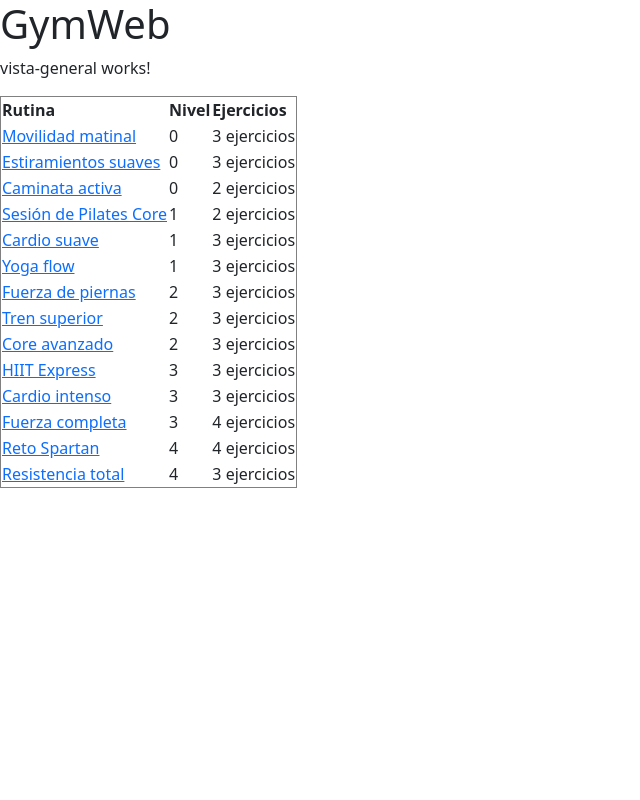
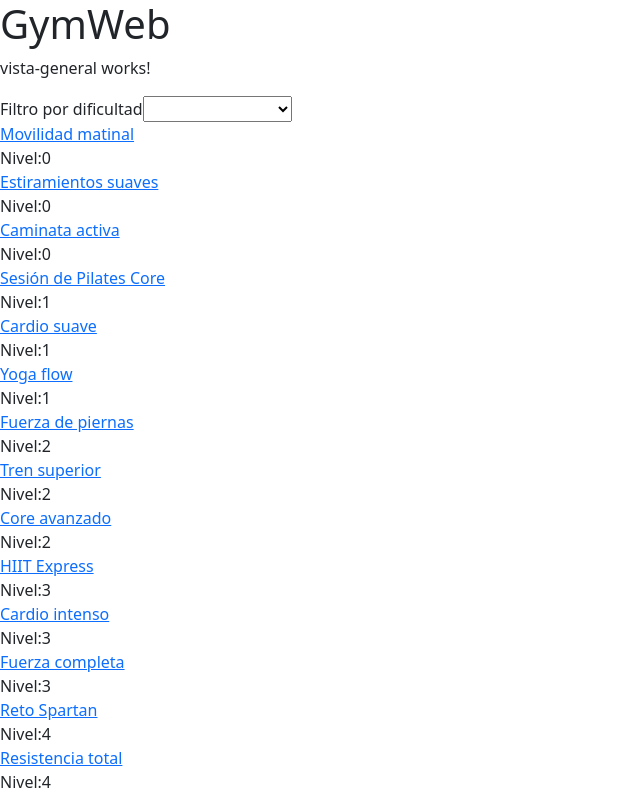
Before and after one commit to VladyslavaTrubina-ll/GymApp, an Angular app in the folder GymWeb/: page / in a window 1280 px wide. Shown: the whole page, without its empty margins (0-640 px from the left). Built offline with nearby package versions, Linux system fonts and the light colour scheme.

Commit message:
Implementación del filtro por niveles de dificultad

```diff
--- a/GymWeb/src/app/components/vista-general/vista-detalle/vista-detalle.html
+++ b/GymWeb/src/app/components/vista-general/vista-detalle/vista-detalle.html
@@ -1,4 +1,12 @@
 <p>vista-detalle works!</p>
+
+<div class="filtrador">
+    <select name="filtroNivel">
+        <option value="Principiante">Avanzado</option>
+        <option value="Intermedio">Intermedio</option>
+        <option value="Avanzado">Avanzado</option>
+    </select>
+</div>
 
 @if (rutinaSeleccionada()) {
     <table border="2">
--- a/GymWeb/src/app/components/vista-general/vista-general.html
+++ b/GymWeb/src/app/components/vista-general/vista-general.html
@@ -1,21 +1,44 @@
 <p>vista-general works!</p>
+
+<div class="filtrador">
+
+    <label for="filtrador" id="lblFiltro">Filtro por dificultad</label>
+
+        <select name="filtroNivel" [(ngModel)]="nivelSeleccionado">
+
+        <option value="Nivel" selected >Todos los niveles</option>
+        <option value="Principiante">Principiante</option>
+        <option value="Intermedio">Intermedio</option>
+        <option value="Avanzado">Avanzado</option>
+
+    </select>
+
+</div>
+
 @if (!cargando() && !error()) {
-    <table border="1">
-        <thead>
-            <tr>
-                <th>Rutina</th>
-                <th>Nivel</th>
-                <th>Ejercicios</th>
-            </tr>
-        </thead>
-        <tbody>
-            @for (workout of workouts(); track workout.nombre) {
-                <tr>
-                    <td><a [routerLink]="['/rutina', workout.nombre]"> {{workout.nombre}}</a></td>
-                    <td>{{workout.nivel}}</td>
-                    <td>{{workout.ejercicios.length}} ejercicios</td>
-                </tr>
-            }
-        </tbody>
-    </table>
+    <div class="contenedor-rutinas">
+        @for (workout of workoutsFiltro(); track workout.nombre) {
+            <div class="">
+                <div class="campoWorkout">
+
+                    <span class="etiqueta"></span>
+
+                    <a [routerLink]="['/rutina', workout.nombre]" class="enlace-rutina">
+
+                        {{ workout.nombre }}
+
+                    </a>
+
+                </div>
+
+                <div class="campoNivel">
+
+                    <span class="etiqueta">Nivel:</span>
+                    <span class="valor-nivel">{{ workout.nivel }}</span>
+
+                </div>
+
+            </div>
+        }
+    </div>
 }
--- a/GymWeb/src/app/components/vista-general/vista-general.ts
+++ b/GymWeb/src/app/components/vista-general/vista-general.ts
@@ -1,9 +1,12 @@
 import { Component,OnInit, inject, signal } from '@angular/core';
 import { Rutinas } from '../../services/rutinas';
 import { RouterLink } from '@angular/router';
+import { computed } from '@angular/core';
+import { FormsModule } from '@angular/forms';
+import { form } from '@angular/forms/signals';
 
 @Component({
-  imports: [RouterLink],
+  imports: [RouterLink, FormsModule],
   selector: 'app-vista-general',
   styleUrl: './vista-general.css',
   templateUrl: './vista-general.html',
@@ -19,4 +22,32 @@ ngOnInit(): void {
   this.rutinasService.getGymData();
 }
 
+nivelSeleccionado = signal<string>("");
+
+workoutsFiltro = computed(() => {
+
+  const lista = this.rutinasService.workouts();
+const filtro = this.nivelSeleccionado();
+
+if (!filtro) {
+
+  return lista;
+
+} else {
+
+  return lista.filter(workout => {
+    const nivel = Number(workout.nivel);
+
+    if (filtro === 'Principiante') {
+      return nivel >= 0 && nivel <= 1;
+    } else if (filtro === 'Intermedio') {
+      return nivel === 2;
+    } else if (filtro === 'Avanzado') {
+      return nivel === 3;
+    }
+
+    return true;
+});
+    }
+  });
 }
```
